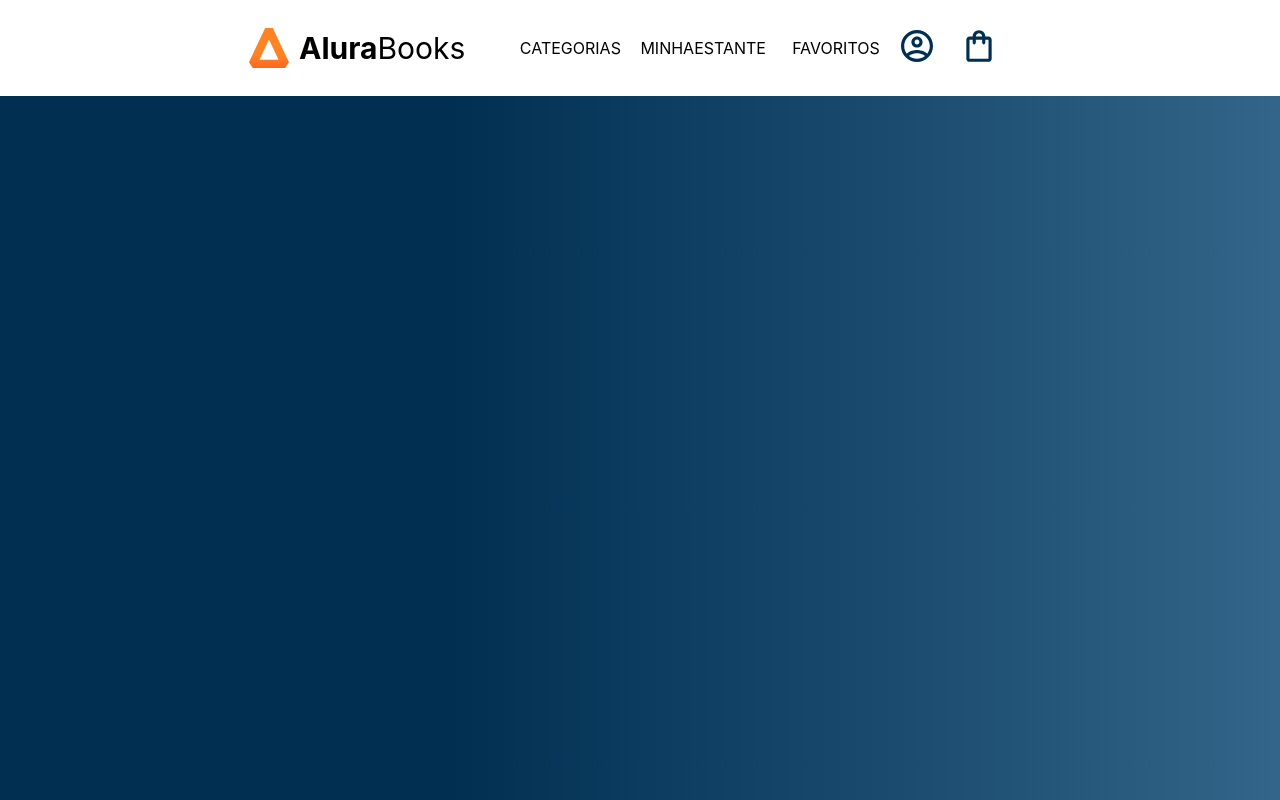
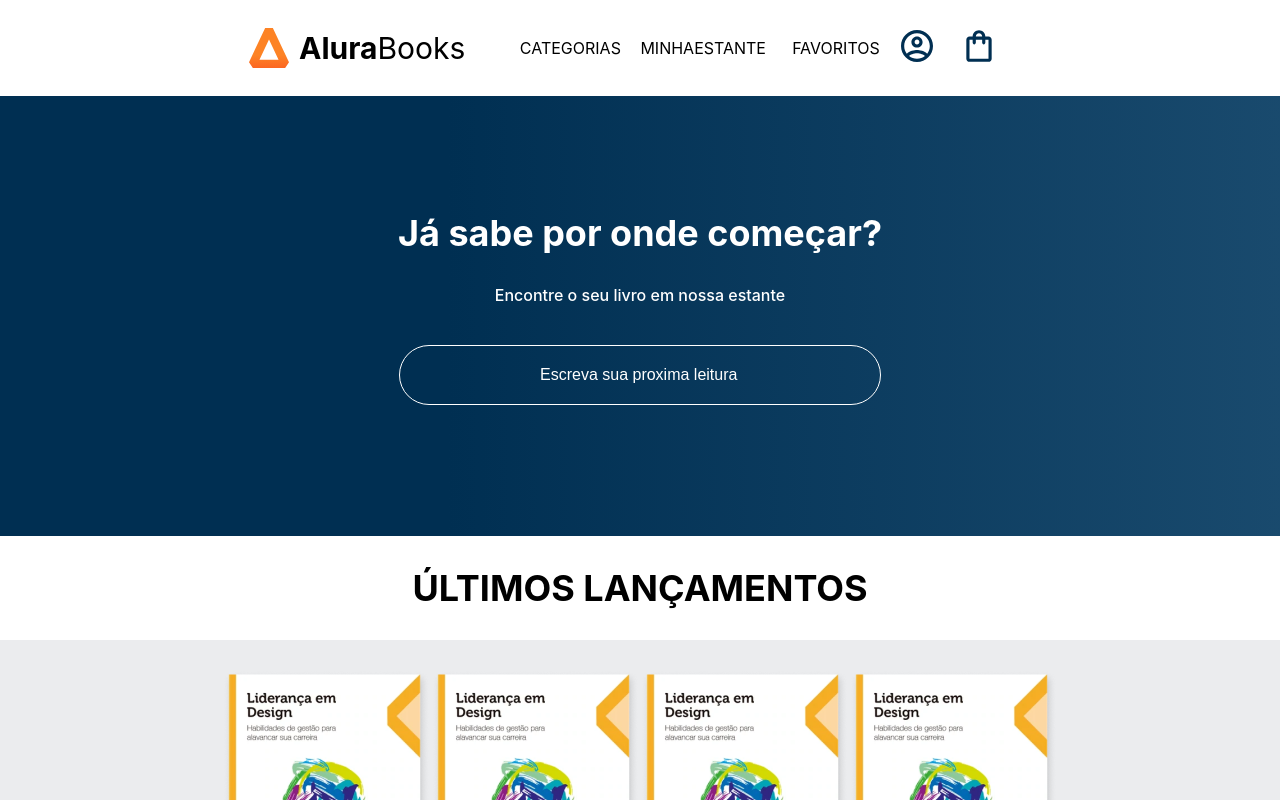
Before and after one commit to NicolasBastos027/React_ex, a React (Create React App) app: page / in a window 1280 px wide. Shown: the top 800 px of the page. Built offline with nearby package versions, Linux system fonts and the light colour scheme.

Commit message:
atualização 1.4

```diff
--- a/src/App.js
+++ b/src/App.js
@@ -1,5 +1,7 @@
 import Header from './componentes/header'
 import styled from 'styled-components'
+import Pesquisa from './componentes/pesquisa'
+import UltimosLancamentos from './componentes/ultimosLancamentos'
 
 const AppContainer = styled.div`
     width: 100vw;
@@ -11,6 +13,8 @@
   return (
     <AppContainer>
       <Header/>
+      <Pesquisa/>
+      <UltimosLancamentos/>
     </AppContainer>
   );
 }
--- /dev/null
+++ b/src/componentes/Titulo/index.js
@@ -0,0 +1,11 @@
+import styled from "styled-components";
+
+export const Titulo = styled.h2`
+width: 100%;
+padding: 30px 0;
+background-color: #FFF;
+color: ${props => props.cor || '#EB9B00' };
+font-size: 36px;
+text-align: center;
+margin: 0;
+`
--- /dev/null
+++ b/src/componentes/input/index.js
@@ -0,0 +1,20 @@
+import styled from "styled-components";
+
+const Input = styled.input`
+        order: 1px solid #FFF;
+        background: transparent;
+        border: 1px solid #FFF;
+        padding: 20px 140px;
+        border-radius: 50px;
+        width: 200px;
+        color: #FFF;
+        font-size: 16px;
+        margin-bottom: 10px;
+
+        &::placeholder {
+        color: #FFF;
+        font-size: 16px;
+        }
+`
+
+export default Input
--- /dev/null
+++ b/src/componentes/pesquisa/dadosPesquisa.js
@@ -0,0 +1,8 @@
+import livro from '../../imagens/livro.png'
+
+export const Livros =[
+    {nome: 'Liderança em Design', id:1, src:livro},
+    {nome: 'JavaScript Acertivo', id:2, src:livro},
+    {nome: 'Cangaceiro em JavaScript', id:3, src:livro},
+    {nome: 'Aventureiros do Java', id:4, src:livro}
+]
--- /dev/null
+++ b/src/componentes/pesquisa/index.js
@@ -0,0 +1,63 @@
+import styled from 'styled-components'
+import Input from '../input'
+import { useState } from 'react'
+import { Livros } from './dadosPesquisa'
+
+const PesquisaContainer = styled.section`
+        background-image: linear-gradient(90deg, #002F52 35%, #326589 165%);
+        color: #FFF;
+        text-align: center;
+        padding: 85px 0;
+        height: 270px;
+        width: 100%;
+`
+const Titulo = styled.h2`
+        color: #FFF;
+        font-size: 36px;
+        text-align: center;
+        width: 100%;
+`
+const Subtitulo = styled.h3`
+        font-size: 16px;
+        font-weight: 500;
+        margin-bottom: 40px;
+`
+const Resultado = styled.div`
+    display: flex;
+    justify-content: center;
+    align-items: center;
+    margin-bottom: 20px;
+    cursor: pointer;
+    p {
+        width: 200px;
+    }
+    img {
+        width: 100px;
+    }
+    &:hover {
+        border: 1px solid white;
+    }
+`
+
+
+function Pesquisa(){
+    const [LivrosPesquisados, setLivrosPesquisados] = useState([])
+    return(
+        <PesquisaContainer>
+            <Titulo>Já sabe por onde começar?</Titulo>
+            <Subtitulo>Encontre o seu livro em nossa estante</Subtitulo>
+            <Input placeholder="Escreva sua proxima leitura" onKeyUp={ evento => {
+                const TextoDigitado = evento.target.value
+                const resultadoPesquisa = Livros.filter(livro => livro.nome.includes(TextoDigitado) )
+                setLivrosPesquisados(resultadoPesquisa)
+            } }/>
+           { LivrosPesquisados.map( livro => (
+            <Resultado>
+                <p>{livro.nome}</p>
+                <img src={ livro.src} />
+            </Resultado>
+           ) ) }
+        </PesquisaContainer>
+    )
+}
+export default Pesquisa
--- /dev/null
+++ b/src/componentes/ultimosLancamentos/DadosUltimosLancamentos.js
@@ -0,0 +1,8 @@
+import livro from '../../imagens/livro.png'
+
+export const Livros =[
+    {nome: 'Liderança em Design', id:1, src:livro},
+    {nome: 'JavaScript Acertivo', id:2, src:livro},
+    {nome: 'Cangaceiro em JavaScript', id:3, src:livro},
+    {nome: 'Aventureiros do Java', id:4, src:livro}
+]
--- /dev/null
+++ b/src/componentes/ultimosLancamentos/index.js
@@ -0,0 +1,32 @@
+import { Livros } from "./DadosUltimosLancamentos"
+import styled from "styled-components"
+import { Titulo } from "../Titulo"
+
+const  UltimosLancamentosContainer = styled.section`
+background-color: #EBECEE;
+padding-bottom: 20px;
+display: flex;
+flex-direction: column;
+`
+
+const NovosLivrosContainer = styled.div`
+margin-top: 30px;
+display: flex;
+width: 100%;
+justify-content: center;
+cursor: pointer;
+`
+
+function UltimosLancamentos (){
+    return(
+        <UltimosLancamentosContainer>
+        <Titulo cor='#000'>ÚLTIMOS LANÇAMENTOS</Titulo>
+        <NovosLivrosContainer>
+        {Livros.map ( livro => (
+            <img src={livro.src}/>
+        ))}
+        </NovosLivrosContainer>
+        </UltimosLancamentosContainer>
+    )
+}
+export default UltimosLancamentos
```
